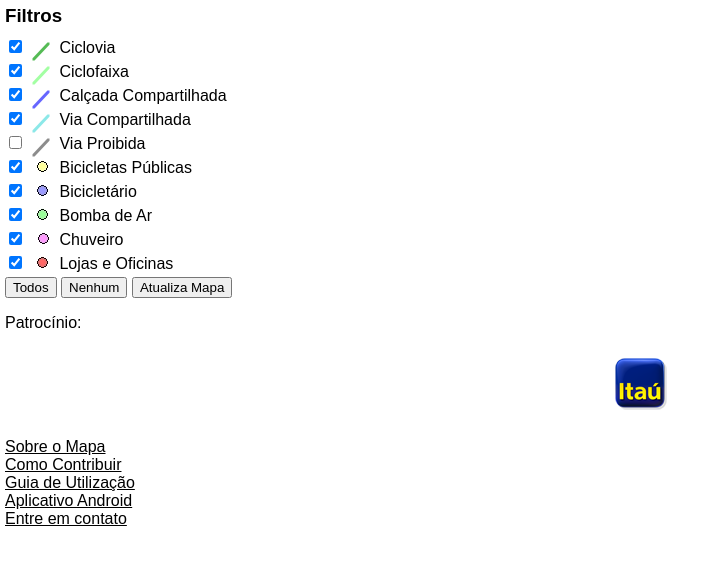
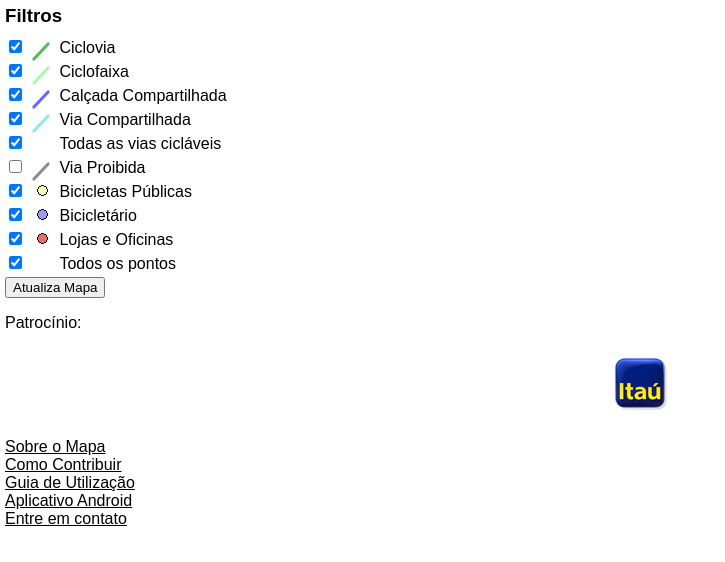
Before and after one commit to nighto/ciclorio, a plain HTML site: page filtro.html in a window 1280 px wide. Shown: the whole page, without its empty margins (0-725 px from the left). Drawn offline with Linux system fonts and the light colour scheme.

Commit message:
Removendo chuveiros e bombas de ar, botões "nenhum" e "todos" e criando checkboxes de todas as vias cicláveis e todos os pontos.

```diff
--- a/atualiza-mapa.js
+++ b/atualiza-mapa.js
@@ -19,7 +19,9 @@ function atualiza_mapa() {
 	// percorre todos os inputs coletados
 	for (i = 0; i < inputs_obj.length; i++) {
 		// se é um checkbox e está marcado, então...
-		if (inputs_obj[i].type === 'checkbox' && inputs_obj[i].checked === true) {
+		if (inputs_obj[i].type === 'checkbox' &&
+			inputs_obj[i].checked === true &&
+			inputs_obj[i].value !== '') {
 			// incremente o contador e adicione o valor dele na URL.
 			preenchidas++;
 			caracteristicas = caracteristicas + ',\'' + inputs_obj[i].value + '\'';
@@ -42,12 +44,24 @@ function atualiza_mapa() {
 	}
 }
 
-function checkAll(field) {
-	for (i = 0; i < field.length; i++)
-		field[i].checked = true;
+function manageAllWaysCheckbox(){
+	var todas_as_vias       = document.getElementById('todas-as-vias'),
+		ciclovia            = document.getElementById('ciclovia'),
+		ciclofaixa          = document.getElementById('ciclofaixa'),
+		faixa_compartilhada = document.getElementById('faixa-compartilhada'),
+		via_compartilhada   = document.getElementById('via-compartilhada');
+
+	ciclovia.checked            =
+	ciclofaixa.checked          =
+	faixa_compartilhada.checked =
+	via_compartilhada.checked   = todas_as_vias.checked;
 }
 
-function uncheckAll(field) {
-	for (i = 0; i < field.length; i++)
-		field[i].checked = false;
+function manageAllPointsCheckbox(){
+	var todos_os_pontos = document.getElementById('todos-os-pontos'),
+		aluguel         = document.getElementById('aluguel'),
+		bicicletario    = document.getElementById('bicicletario'),
+		oficina         = document.getElementById('oficina');
+
+	aluguel.checked = bicicletario.checked = oficina.checked = todos_os_pontos.checked;
 }
--- a/filtro.html
+++ b/filtro.html
@@ -42,6 +42,10 @@
 					<label for="via-compartilhada" id="label-via-compartilhada" class="linha" title="São vias compartilhadas entre motoristas e ciclistas, com indicações de velocidade máxima compatível (máximo de 30km/h). Não contam com divisões físicas como tachões, apenas pintura e sinalização.">Via Compartilhada</label>
 				</li>
 				<li>
+					<input type="checkbox" checked="checked" id="todas-as-vias" name="opcoes" value="" onclick="manageAllWaysCheckbox()" />
+					<label for="todas-as-vias" id="label-todas-as-vias" class="linha" title="Exibe ou oculta todas as vias cicláveis">Todas as vias cicláveis</label>
+				</li>
+				<li>
 					<input type="checkbox" id="via-proibida" name="opcoes" value="Via+Proibida" />
 					<label for="via-proibida" id="label-via-proibida" class="linha" title="São as vias com a placa R-12 (proibido bicicletas). Em geral também é proibido o tráfego de pedestres. Exemplos: Ponte Rio-Niterói, Linha Vermelha etc.">Via Proibida</label>
 				</li>
@@ -54,24 +58,16 @@
 					<label for="bicicletario" id="label-bicicletario" class="ponto" title="Locais para prender a bicicleta. Engloba tanto os paraciclos (estruturas na rua, sem proteção, como os da orla da praia) quanto bicicletários de estabelecimentos. Mencionamos o horário de funcionamento, se for o caso.">Bicicletário</label>
 				</li>
 				<li>
-					<input type="checkbox" checked="checked" id="bomba" name="opcoes" value="Bomba+de+Ar" />
-					<label for="bomba" id="label-bomba" class="ponto" title="Postos de gasolina que contam com bomba de ar para encher os pneus de bicicletas.">Bomba de Ar</label>
+					<input type="checkbox" checked="checked" id="oficina" name="opcoes" value="Oficina+de+Bicicleta" />
+					<label for="oficina" id="label-oficina" class="ponto" title="Estabelecimentos que trabalham com bicicletas, tanto os que só vendem, quanto os que só consertam, como a grande maioria que oferecem os dois serviços.">Lojas e Oficinas</label>
 				</li>
 				<li>
-					<input type="checkbox" checked="checked" id="chuveiro" name="opcoes" value="Chuveiro" />
-					<label for="chuveiro" id="label-chuveiro" class="ponto" title="Postos na praia em que é possível tomar um banho. Não inclui academias, salvo se elas oferecem esse serviço à comunidade ciclística.">Chuveiro</label>
-				</li>
-				<li>
-					<input type="checkbox" checked="checked" id="oficina" name="opcoes" value="Oficina+de+Bicicleta" />
-					<label for="oficina" id="label-oficina" class="ponto" title="Estabelecimentos que trabalham com bicicletas, tanto os que só vendem, quanto os que só consertam, como a grande maioria que oferecem os dois serviços.">Lojas e Oficinas</label>
+					<input type="checkbox" checked="checked" id="todos-os-pontos" name="opcoes" value="" onclick="manageAllPointsCheckbox()" />
+					<label for="todos-os-pontos" id="label-todos-os-pontos" class="linha" title="Exibe ou oculta todos os pontos">Todos os pontos</label>
 				</li>
 			</ul>
 
 			<script src="atualiza-mapa.js"></script>
-
-			<input type="button" value="Todos" onclick="javascript:checkAll(document.checkboxes.opcoes)" />
-
-			<input type="button" value="Nenhum" onclick="javascript:uncheckAll(document.checkboxes.opcoes)" />
 
 			<input type="button" value="Atualiza Mapa" onclick="javascript:atualiza_mapa()" />
 
```
Also changed, not shown: index.html (+1 -1 lines).
